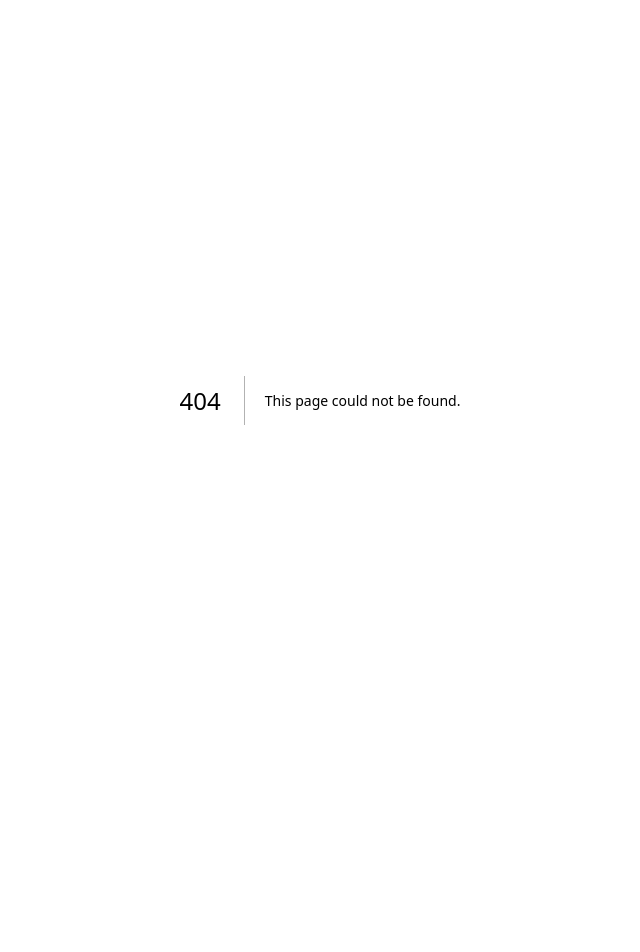
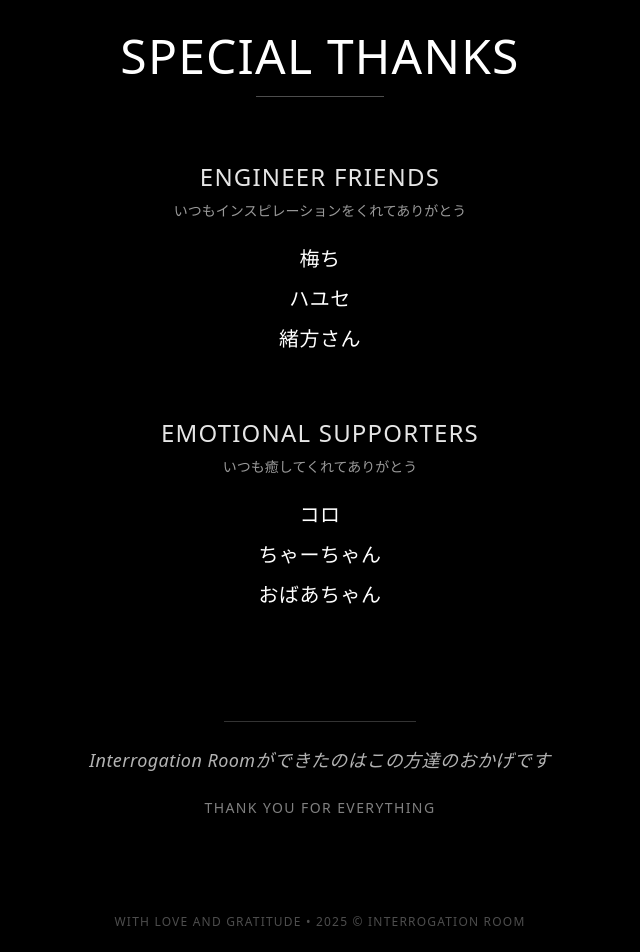
Before and after one commit to SachikoNitta/InterrogationRoom, a Next.js app in the folder app/: page /special-thanks in a window 1280 px wide. Before the commit this address had no page. Shown: the top 952 px of the page, without its empty margins (320-960 px from the left). Before the commit the page ends 800 px from the top, so only its background shows below. Built offline with nearby package versions, Linux system fonts and the light colour scheme.

Commit message:
feat: 特別感謝ページを追加し、感謝のセクションを表示する機能を実装

```diff
--- /dev/null
+++ b/app/src/app/special-thanks/page.tsx
@@ -0,0 +1,106 @@
+"use client"
+
+import { useEffect, useState } from "react"
+import { Card, CardContent } from "@/components/ui/card"
+
+const creditSections = [
+  {
+    title: "Engineer Friends",
+    subtitle: "いつもインスピレーションをくれてありがとう",
+    people: ["梅ち", "ハユセ", "緒方さん"],
+  },
+  {
+    title: "Emotional Supporters",
+    subtitle: "いつも癒してくれてありがとう",
+    people: ["コロ", "ちゃーちゃん", "おばあちゃん"],
+  },
+]
+
+export default function SpecialThanksPage() {
+  const [showContent, setShowContent] = useState(false)
+
+  useEffect(() => {
+    const timer = setTimeout(() => setShowContent(true), 300)
+    return () => clearTimeout(timer)
+  }, [])
+
+  return (
+    <div className="min-h-screen bg-black flex items-center justify-center p-8">
+      <Card className="w-full max-w-2xl mx-auto bg-black border-0 shadow-none">
+        <CardContent className="p-0">
+          <div
+            className={`text-center space-y-12 transition-all duration-1000 ease-out ${
+              showContent ? "opacity-100 translate-y-0" : "opacity-0 translate-y-8"
+            }`}
+          >
+            {/* Main Title */}
+            <div className="space-y-4 mb-16">
+              <h1 className="text-4xl md:text-5xl font-light text-white tracking-wide">SPECIAL THANKS</h1>
+              <div className="w-32 h-px bg-white/30 mx-auto"></div>
+            </div>
+
+            {/* Credits Sections */}
+            <div className="space-y-16">
+              {creditSections.map((section, sectionIndex) => (
+                <div
+                  key={sectionIndex}
+                  className={`space-y-6 transition-all duration-700 ease-out ${
+                    showContent ? "opacity-100 translate-y-0" : "opacity-0 translate-y-4"
+                  }`}
+                  style={{ transitionDelay: `${(sectionIndex + 1) * 400}ms` }}
+                >
+                  {/* Section Title */}
+                  <div className="space-y-2">
+                    <h2 className="text-xl md:text-2xl font-light text-white/90 tracking-wider uppercase">
+                      {section.title}
+                    </h2>
+                    <p className="text-sm text-white/60 font-light">{section.subtitle}</p>
+                  </div>
+
+                  {/* People List */}
+                  <div className="space-y-3">
+                    {section.people.map((person, personIndex) => (
+                      <div
+                        key={personIndex}
+                        className={`transition-all duration-500 ease-out ${
+                          showContent ? "opacity-100 translate-x-0" : "opacity-0 translate-x-4"
+                        }`}
+                        style={{
+                          transitionDelay: `${(sectionIndex + 1) * 400 + (personIndex + 1) * 200}ms`,
+                        }}
+                      >
+                        <p className="text-lg md:text-xl text-white font-light tracking-wide">{person}</p>
+                      </div>
+                    ))}
+                  </div>
+                </div>
+              ))}
+            </div>
+
+            {/* Final Message */}
+            <div
+              className={`space-y-6 pt-16 transition-all duration-700 ease-out ${
+                showContent ? "opacity-100 translate-y-0" : "opacity-0 translate-y-4"
+              }`}
+              style={{ transitionDelay: "2000ms" }}
+            >
+              <div className="w-48 h-px bg-white/20 mx-auto"></div>
+              <p className="text-white/70 text-lg font-light italic tracking-wide">Interrogation Roomができたのはこの方達のおかげです</p>
+              <p className="text-white/50 text-sm font-light tracking-widest uppercase">Thank you for everything</p>
+            </div>
+
+            {/* Copyright-style footer */}
+            <div
+              className={`pt-12 transition-all duration-700 ease-out ${showContent ? "opacity-100" : "opacity-0"}`}
+              style={{ transitionDelay: "2500ms" }}
+            >
+              <p className="text-white/30 text-xs font-light tracking-widest uppercase">
+                With love and gratitude • 2025 © Interrogation Room
+              </p>
+            </div>
+          </div>
+        </CardContent>
+      </Card>
+    </div>
+  )
+}
```
